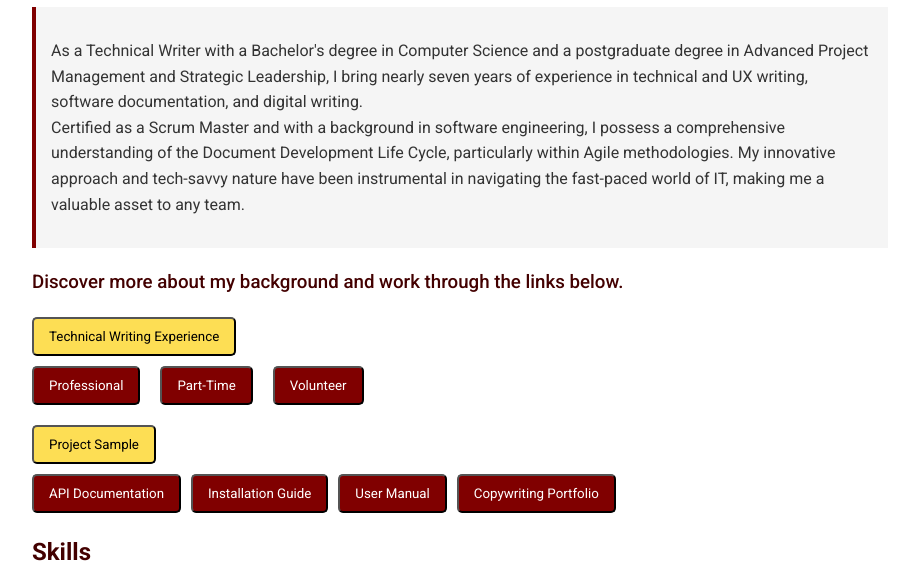
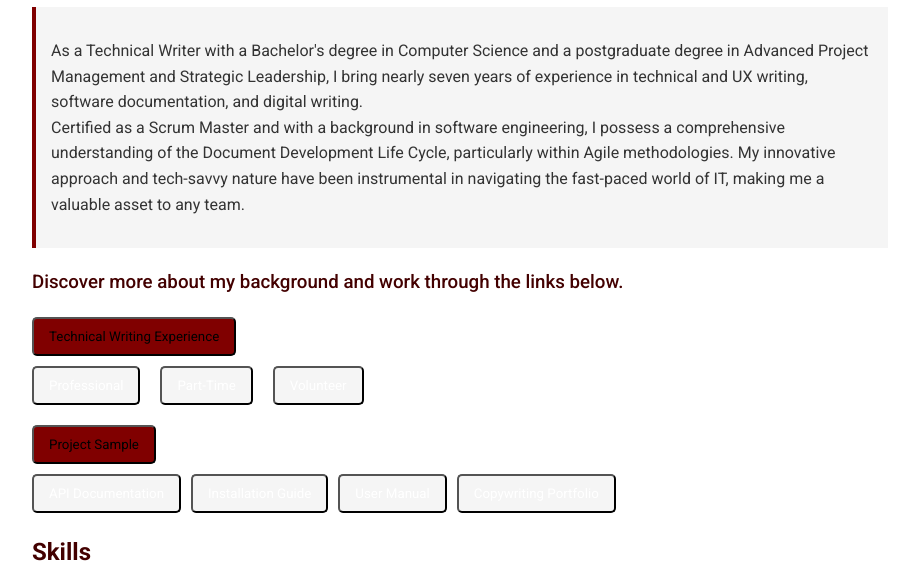
Before and after one commit to rshubhani/rshubhani.github.io, a plain HTML site: page docs/index.html in a window 1280 px wide. Shown: the part 107-695 px from the top of the page, without its empty margins (180-1099 px from the left). Drawn offline with Linux system fonts and the light colour scheme.

Commit message:
Update index.html

```diff
--- a/docs/index.html
+++ b/docs/index.html
@@ -51,24 +51,24 @@
 
   <!-- Main Experience Button Section-->
     <div>
-        <button onclick="showSection('experienceButton')" style="background-color: #FDDE54; color: black; padding: 10px 15px; border-radius: 5px;">Technical Writing Experience</button>
+        <button onclick="showSection('experienceButton')" style="background-color: #800000; color: black; padding: 10px 15px; border-radius: 5px;">Technical Writing Experience</button>
 
         <div id="experienceButton" style="display: flex; gap: 20px; align-items: flex-start; margin-top: 10px;">
-          <button onclick="window.location.href='professional-experience.html'"style="display: inline-block; text-decoration: none; padding: 10px 15px; background-color: #800000; color: white; border-radius: 5px; width: fit-content;">Professional</button>
-          <button onclick="window.location.href='part-time-experience.html'"style="display: inline-block; text-decoration: none; padding: 10px 15px; background-color: #800000; color: white; border-radius: 5px; width: fit-content;">Part-Time</button>
-          <button onclick="window.location.href='volunteer-experience.html'"style="display: inline-block; text-decoration: none; padding: 10px 15px; background-color: #800000; color: white; border-radius: 5px; width: fit-content;">Volunteer</button>
+          <button onclick="window.location.href='professional-experience.html'"style="display: inline-block; text-decoration: none; padding: 10px 15px; background-color: #f5f5f5; color: white; border-radius: 5px; width: fit-content;">Professional</button>
+          <button onclick="window.location.href='part-time-experience.html'"style="display: inline-block; text-decoration: none; padding: 10px 15px; background-color: #f5f5f5; color: white; border-radius: 5px; width: fit-content;">Part-Time</button>
+          <button onclick="window.location.href='volunteer-experience.html'"style="display: inline-block; text-decoration: none; padding: 10px 15px; background-color: #f5f5f5; color: white; border-radius: 5px; width: fit-content;">Volunteer</button>
         </div>
     </div>
 
  <!-- Main Project Sample Button Section -->
     <div>
-        <button onclick="showSection('documentationButton')" style="background-color: #FDDE54; color: black; padding: 10px 15px; border-radius: 5px; margin-top: 20px;">Project Sample</button>
+        <button onclick="showSection('documentationButton')" style="background-color: #800000; color: black; padding: 10px 15px; border-radius: 5px; margin-top: 20px;">Project Sample</button>
 
         <div id="documentationButton" style="display: flex; gap: 10px; margin-top: 10px;">
-          <button onclick="window.location.href='https://github.com/rshubhani/rshubhani.github.io/wiki/My-API-Documentation-Writing-Sample'"style="display: inline-block; text-decoration: none; padding: 10px 15px; background-color: #800000; color: white; border-radius: 5px; width: fit-content;">API Documentation</button>
-          <button onclick="window.location.href='install-guide.html'"style="display: inline-block; text-decoration: none; padding: 10px 15px; background-color: #800000; color: white; border-radius: 5px; width: fit-content;">Installation Guide</button>
-          <button onclick="window.location.href='user-manual.html'"style="display: inline-block; text-decoration: none; padding: 10px 15px; background-color: #800000; color: white; border-radius: 5px; width: fit-content;">User Manual</button>
-          <button onclick="window.location.href='https://movia.media/moving-billboard-blog/author/rawatshubhani/'"style="display: inline-block; text-decoration: none; padding: 10px 15px; background-color: #800000; color: white; border-radius: 5px; width: fit-content;">Copywriting Portfolio</button>
+          <button onclick="window.location.href='https://github.com/rshubhani/rshubhani.github.io/wiki/My-API-Documentation-Writing-Sample'"style="display: inline-block; text-decoration: none; padding: 10px 15px; background-color: #f5f5f5; color: white; border-radius: 5px; width: fit-content;">API Documentation</button>
+          <button onclick="window.location.href='install-guide.html'"style="display: inline-block; text-decoration: none; padding: 10px 15px; background-color: #f5f5f5; color: white; border-radius: 5px; width: fit-content;">Installation Guide</button>
+          <button onclick="window.location.href='user-manual.html'"style="display: inline-block; text-decoration: none; padding: 10px 15px; background-color: #f5f5f5; color: white; border-radius: 5px; width: fit-content;">User Manual</button>
+          <button onclick="window.location.href='https://movia.media/moving-billboard-blog/author/rawatshubhani/'"style="display: inline-block; text-decoration: none; padding: 10px 15px; background-color: #f5f5f5; color: white; border-radius: 5px; width: fit-content;">Copywriting Portfolio</button>
         </div>
     </div>
 
```
